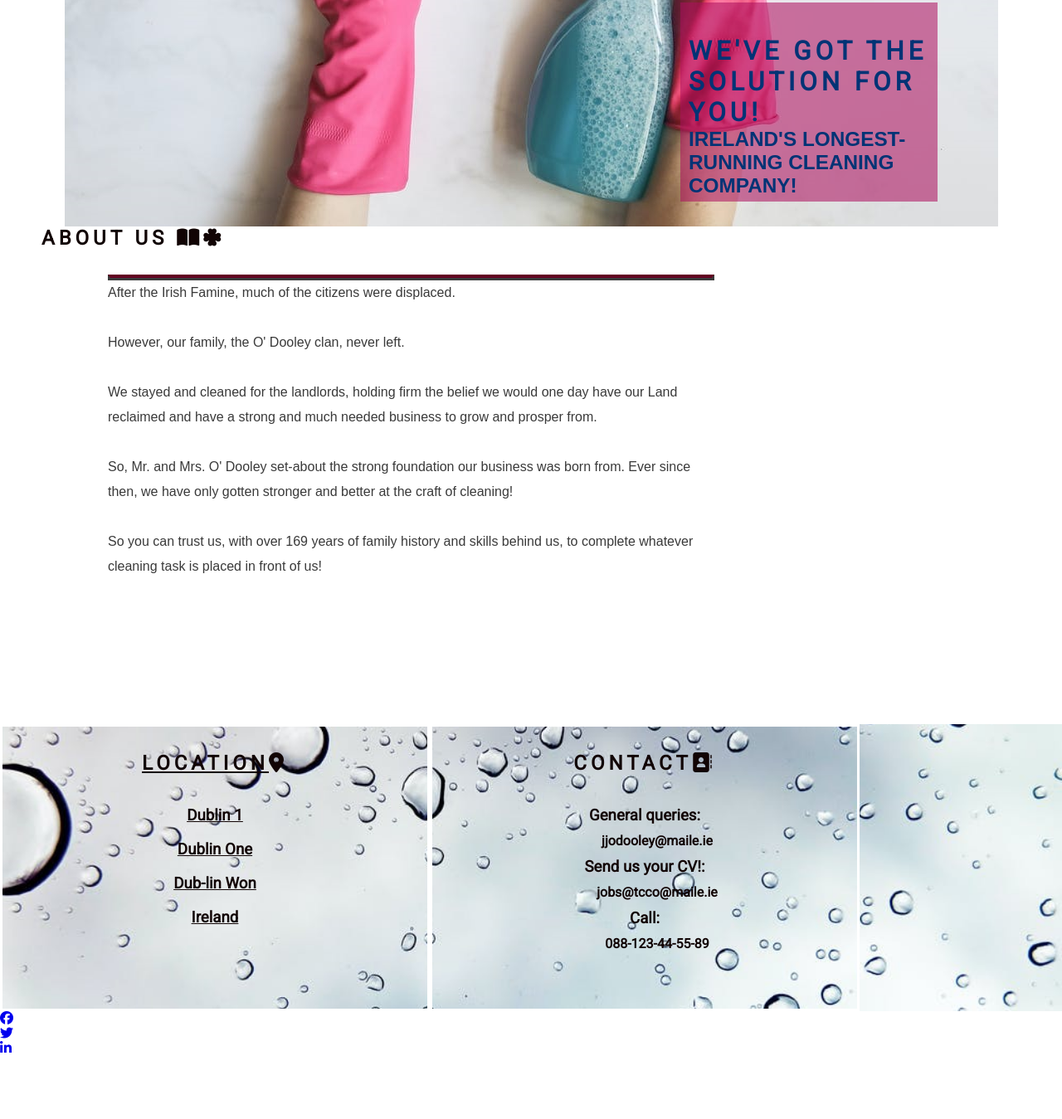
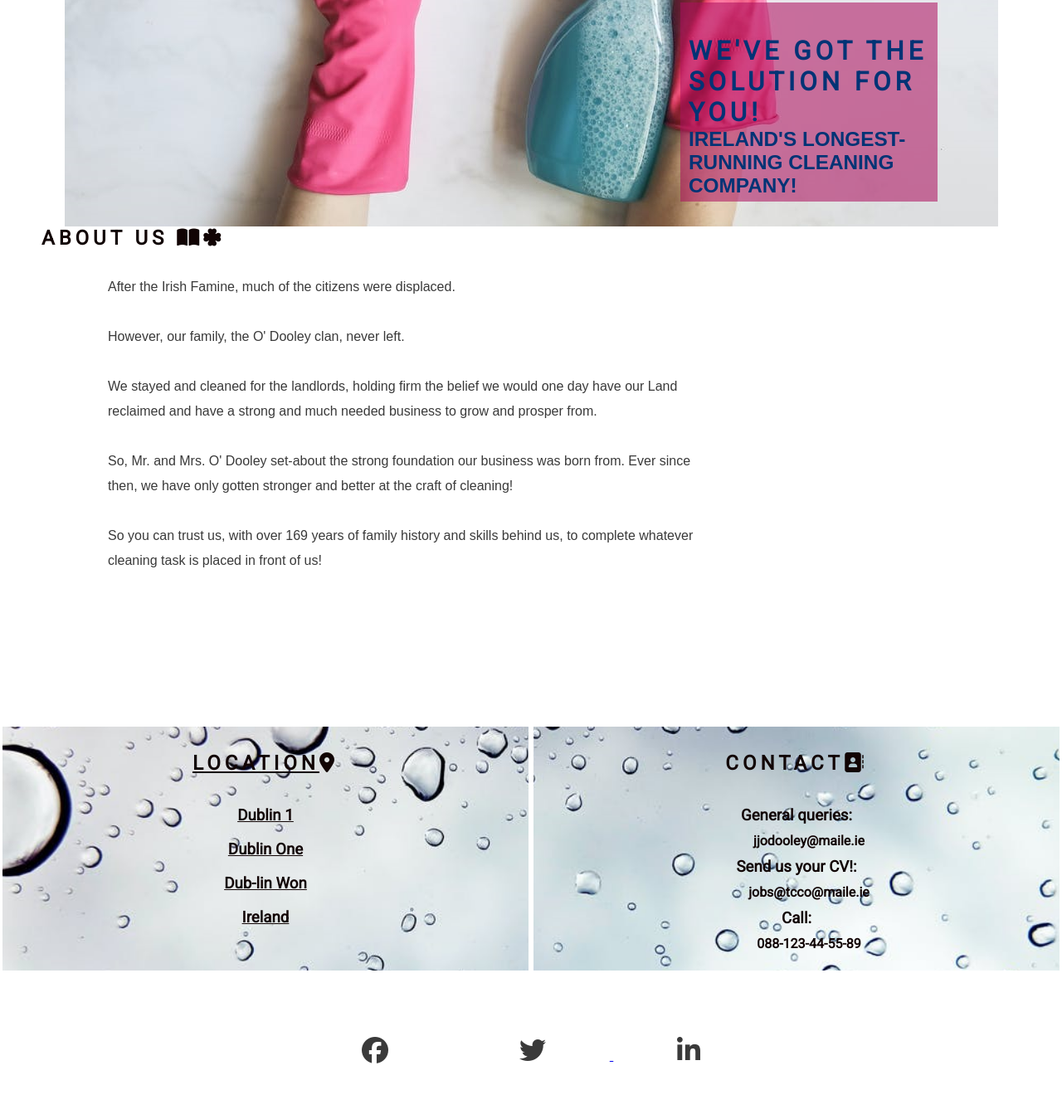
Before and after one commit to SonjaWisnotavailable/firstproject, a plain HTML site: page index.html in a window 1280 px wide. Shown: the part 402-1751 px from the top of the page at 83% size. Before the commit the page ends 1675 px from the top, so only its background shows below. Drawn offline with Linux system fonts and the light colour scheme; a web font is replaced by a local one.

Commit message:
Add style to footer and social media icons

```diff
--- a/assets/css/style.css
+++ b/assets/css/style.css
@@ -98,14 +98,8 @@ h1, h2 {
     margin-left: 50px;
     text-align: left;
     height: 600px;
-
 }
 
-hr {
-    border-top: 4px solid rgb(99, 2, 34);
-    border-style: solid;
-
-}
 #left-about {
    padding-top: 30px;
    width: 99%;
@@ -140,7 +134,7 @@ hr {
 #information div {
 
     color:rgb(17, 4, 4);
-    width: 40%;
+    width: 50%;
     height: 300px;
     padding: 30px 0 0 10px;
     text-align: center;
@@ -149,6 +143,7 @@ hr {
     font-weight: 300;
     padding: 30px 00 10px;
     border: 3px solid white;
+    box-sizing: border-box;
 
 }
 
@@ -159,3 +154,27 @@ hr {
     line-height: 2px;
     font-family: Roboto, sans-serif;
 }
+
+footer {
+    height: 150px;
+
+}
+
+.social-network {
+    text-align: center;
+
+
+}
+
+.social-network >li {
+
+    display: inline;
+}
+
+.social-network i {
+
+    font-size: 200%;
+    margin: 1%;
+    padding: 5%;
+    color: #3a3a3a;
+}
--- a/index.html
+++ b/index.html
@@ -91,7 +91,7 @@
 
 
    <footer>
-    <ul>
+    <ul class="social-network">
         <li>
             <a href="https://facebook.com"  target="_blank" rel="noopener"
             aria-label="Visit our Facebook page (opens in a new tab)">
```
Also changed, not shown: assets/images/gallery/pexels-ksenia-chernaya-5691488.jpg (added), 4 other files.
